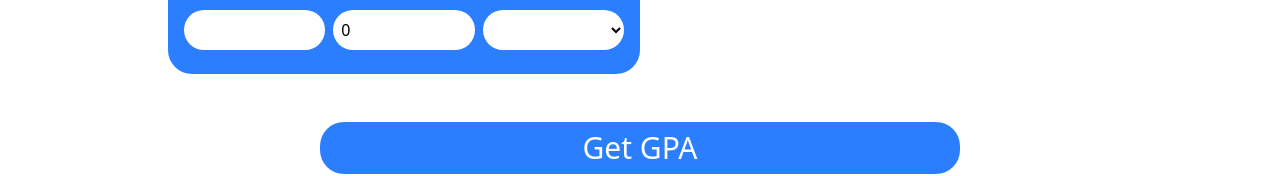
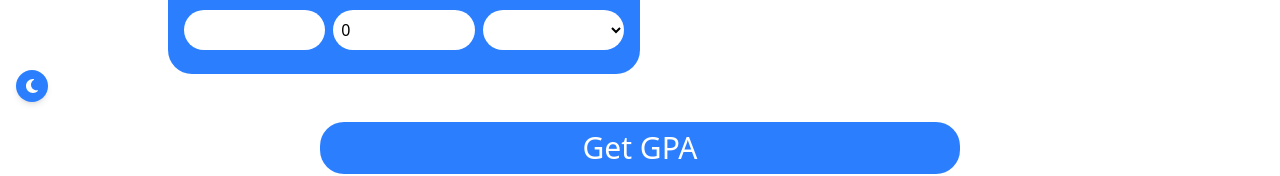
Before and after one commit to MythicalPlayz/fcai-gpa, a React (Vite) app: page / in a window 1280 px wide. Shown: the part 682-858 px from the top of the page. Built offline with nearby package versions, Linux system fonts and the light colour scheme.

Commit message:
Togglable Dark Mode

```diff
--- a/index.html
+++ b/index.html
@@ -6,8 +6,8 @@
     <meta name="viewport" content="width=device-width, initial-scale=1.0" />
     <title>FCAI: GPA+</title>
   </head>
-  <body class="dark:bg-blue-950 pb-4">
-    <div id="root" class=""></div>
+<body class="pb-4 dark:bg-blue-950">
+    <div id="root"></div>
     <script type="module" src="/src/main.jsx"></script>
   </body>
 </html>
--- a/src/App.jsx
+++ b/src/App.jsx
@@ -4,6 +4,7 @@ import Header from './Components/Header/Header'
 import Bylaw from './Components/Bylaw/Bylaw'
 import TermsFrame from './Components/TermsFrame/TermsFrame'
 import { Toaster } from 'react-hot-toast'
+import DarkTheme from './Components/DarkTheme/DarkTheme'
 
 
 function App() {
@@ -16,6 +17,7 @@ function App() {
   return (
     <>
       <Toaster />
+      <DarkTheme/>
       <Header />
       <Bylaw changeByLaw={changeByLaw} />
       <TermsFrame useNewBylaw={useNewBylaw} />
--- /dev/null
+++ b/src/Components/DarkTheme/DarkTheme.jsx
@@ -0,0 +1,29 @@
+import React, { useEffect, useState } from 'react'
+import { FontAwesomeIcon } from '@fortawesome/react-fontawesome'
+import { faMoon, faSun } from '@fortawesome/free-solid-svg-icons'
+
+export default function DarkTheme() {
+  const [darkMode, setDarkMode] = useState(() => {
+    const saved = localStorage.getItem('theme');
+    if (saved) return saved === 'dark';
+    return window.matchMedia('(prefers-color-scheme: dark)').matches;
+  });
+
+  useEffect(() => {
+    document.documentElement.classList.toggle('dark', darkMode);
+    localStorage.setItem('theme', darkMode ? 'dark' : 'light');
+  }, [darkMode]);
+
+  const toggleDarkMode = () => {
+    setDarkMode(prev => !prev);
+  };
+
+  return (
+
+    <div className="fixed left-4 bottom-4 w-8 h-8 rounded-3xl bg-blue-500 text-white shadow-md">
+      <button className="w-full h-full cursor-pointer" onClick={toggleDarkMode}>
+        <FontAwesomeIcon icon={darkMode ? faSun : faMoon} />
+      </button>
+    </div>
+  );
+}
--- /dev/null
+++ b/src/Components/DarkTheme/DarkTheme.module.css
@@ -0,0 +1 @@
+.DarkTheme {}
--- a/src/Components/Header/Header.jsx
+++ b/src/Components/Header/Header.jsx
@@ -7,7 +7,6 @@ export default function Header() {
 
 
   return <>
-
     <div className="w-full p-8 mx-auto flex flex-col space-y-4 justify-center items-center bg-blue-500 text-white text-center">
       <h1 className='text-5xl font-bold uppercase'>FCAI GPA+</h1>
       <h4 className='italic'>A Remodified Version of my old GPA Calculator with new technology designed for Faculty of Computers and Artifical Intelligence Students @ Cairo University</h4>
--- a/src/index.css
+++ b/src/index.css
@@ -1,4 +1,5 @@
 @import "tailwindcss";
+@custom-variant dark (&:where(.dark, .dark *));
 
 :root {
   font-family: system-ui, Avenir, Helvetica, Arial, sans-serif;
@@ -22,3 +23,7 @@
     background-color: #ffffff;
   }
 } */
+
+* {
+  transition: all 0.3s;
+}
--- a/tailwind.config.js
+++ b/tailwind.config.js
@@ -1,13 +1,12 @@
 /** @type {import('tailwindcss').Config} */
 export default {
+  darkMode: 'class', // NOT in theme.extend
   content: [
-    "./index.html",
-    "./src/**/*.{js,ts,jsx,tsx}",
+    './index.html',
+    './src/**/*.{js,ts,jsx,tsx}',
   ],
   theme: {
-    extend: {
-        darkMode: 'class', // or 'media'
-    },
+    extend: {},
   },
   plugins: [],
 }
```
